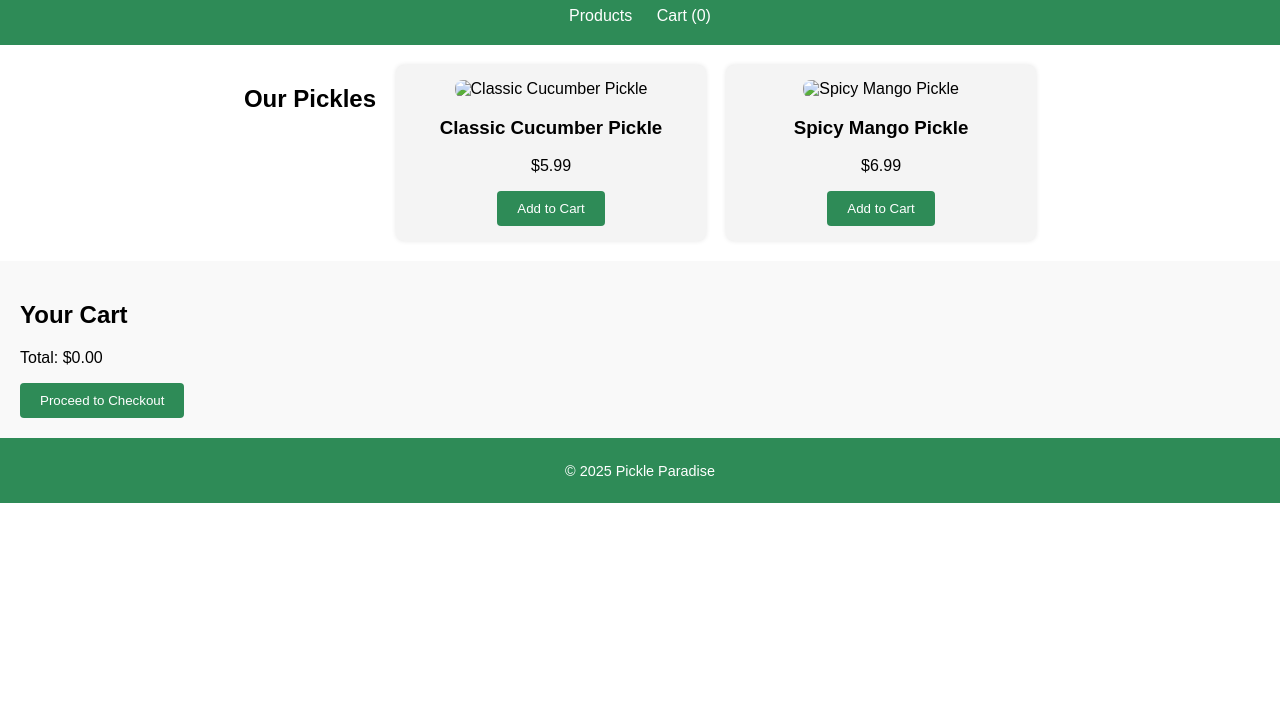
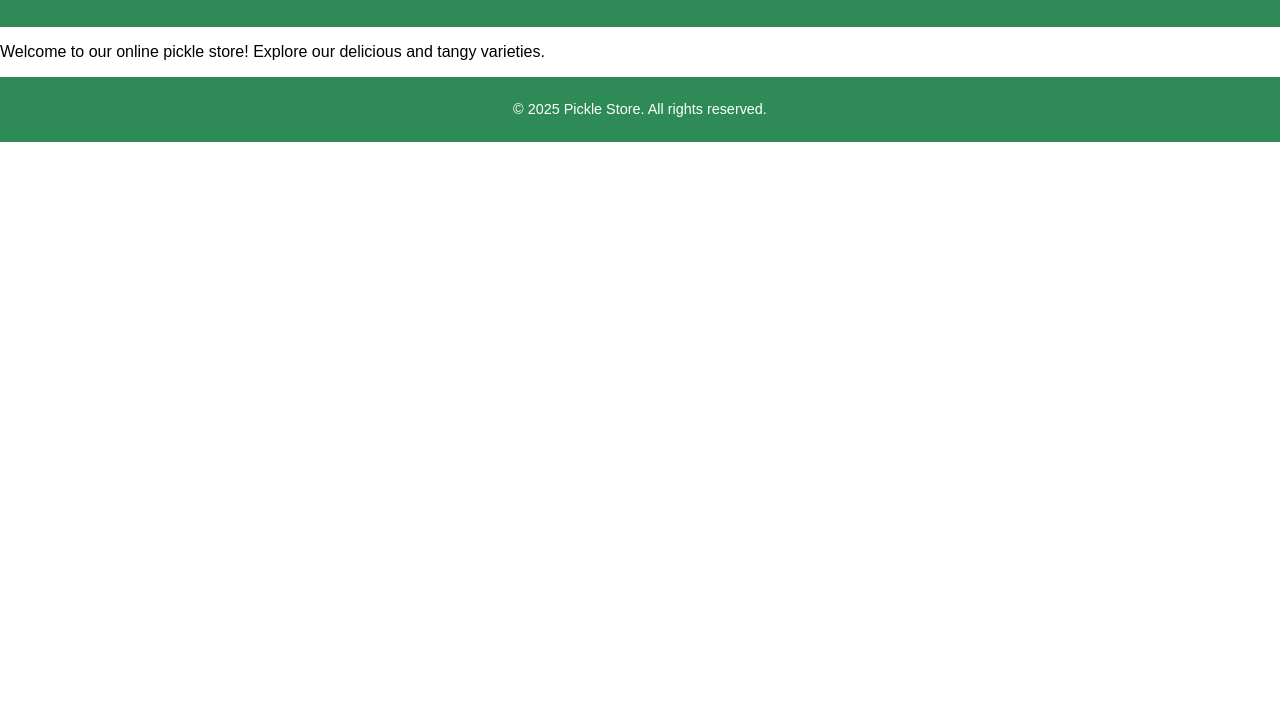
Before and after one commit to kamalbiral/pickle-store, a plain HTML site: page index.html in a window 1280 px wide. Shown: the part 93-800 px from the top of the page. Drawn offline with Linux system fonts and the light colour scheme.

Commit message:
Update index.html

```diff
--- a/index.html
+++ b/index.html
@@ -1,47 +1,25 @@
 <!DOCTYPE html>
 <html lang="en">
 <head>
-    <meta charset="UTF-8">
-    <meta name="viewport" content="width=device-width, initial-scale=1.0">
-    <title>Pickle Paradise</title>
-    <link rel="stylesheet" href="style.css">
+  <meta charset="UTF-8" />
+  <meta name="viewport" content="width=device-width, initial-scale=1.0" />
+  <title>Pickle Store</title>
+  <link rel="stylesheet" href="style.css" />
 </head>
 <body>
-    <header>
-        <h1>Pickle Paradise</h1>
-        <nav>
-            <a href="#products">Products</a>
-            <a href="#cart">Cart (<span id="cart-count">0</span>)</a>
-        </nav>
-    </header>
+  <header>
+    <h1>Pickle Store</h1>
+  </header>
 
-    <section id="products">
-        <h2>Our Pickles</h2>
-        <div class="product" data-id="1">
-            <img src="images/pickle1.jpg" alt="Classic Cucumber Pickle">
-            <h3>Classic Cucumber Pickle</h3>
-            <p>$5.99</p>
-            <button onclick="addToCart(1, 'Classic Cucumber Pickle', 5.99)">Add to Cart</button>
-        </div>
-        <div class="product" data-id="2">
-            <img src="images/pickle2.jpg" alt="Spicy Mango Pickle">
-            <h3>Spicy Mango Pickle</h3>
-            <p>$6.99</p>
-            <button onclick="addToCart(2, 'Spicy Mango Pickle', 6.99)">Add to Cart</button>
-        </div>
-    </section>
+  <main>
+    <p>Welcome to our online pickle store! Explore our delicious and tangy varieties.</p>
+    <!-- Add more content like product listings or images here -->
+  </main>
 
-    <section id="cart">
-        <h2>Your Cart</h2>
-        <ul id="cart-items"></ul>
-        <p>Total: $<span id="total-price">0.00</span></p>
-        <button onclick="checkout()">Proceed to Checkout</button>
-    </section>
+  <footer>
+    <p>&copy; 2025 Pickle Store. All rights reserved.</p>
+  </footer>
 
-    <footer>
-        <p>&copy; 2025 Pickle Paradise</p>
-    </footer>
-
-    <script src="script.js"></script>
+  <script src="script.js"></script>
 </body>
 </html>
```
